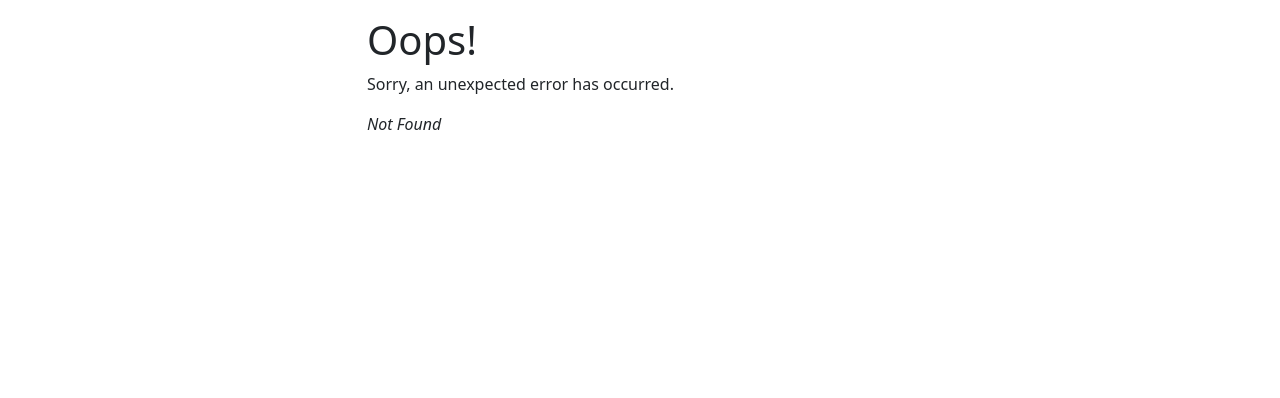
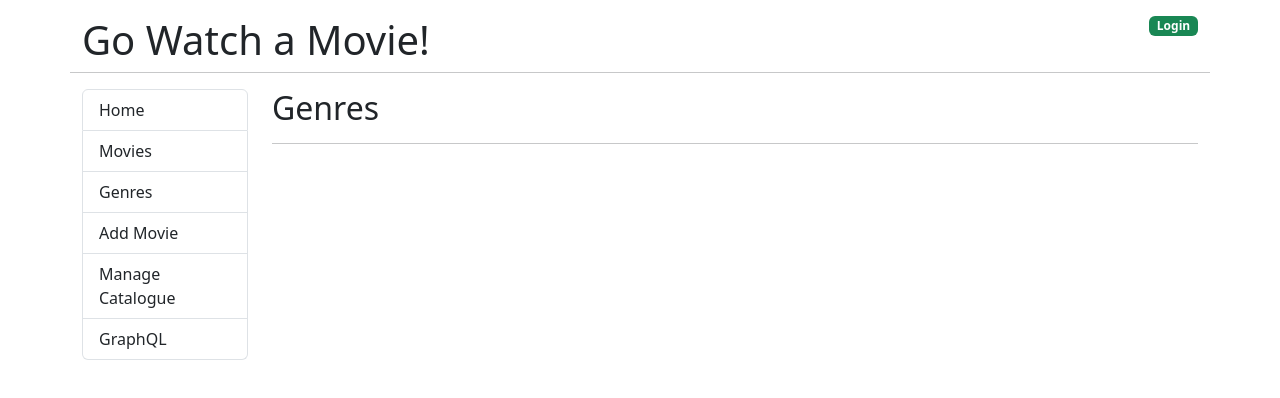
Before and after one commit to amirhasanpour/Golang-and-React.js-Movie-Platform, a React (Create React App) app in the folder go-movies-front-end/: page /genres in a window 1280 px wide. Before the commit this address had no page. Shown: the top 398 px of the page. Built offline with nearby package versions, Linux system fonts and the light colour scheme.

Commit message:
Add main components and routes

```diff
--- a/go-movies-front-end/src/App.js
+++ b/go-movies-front-end/src/App.js
@@ -1,4 +1,4 @@
-import { Outlet } from "react-router-dom";
+import { Link, Outlet } from "react-router-dom";
 
 function App() {
   return (
@@ -8,7 +8,7 @@ function App() {
           <h1 className="mt-3">Go Watch a Movie!</h1>
         </div>
         <div className="col text-end">
-          <a href="#!"><span className="badge bg-success mt-3">Login</span></a>
+          <Link to="/login"><span className="badge bg-success mt-3">Login</span></Link>
         </div>
         <hr className="mb-3"></hr>
       </div>
@@ -17,12 +17,12 @@ function App() {
         <div className="col-md-2">
           <nav>
             <div className="list-group">
-              <a href="/" className="list-group-item list-group-item-action">Home</a>
-              <a href="/movies" className="list-group-item list-group-item-action">Movies</a>
-              <a href="#!" className="list-group-item list-group-item-action">Genres</a>
-              <a href="#!" className="list-group-item list-group-item-action">Add Movie</a>
-              <a href="#!" className="list-group-item list-group-item-action">Manage Catalogue</a>
-              <a href="#!" className="list-group-item list-group-item-action">GraphQL</a>
+              <Link to="/" className="list-group-item list-group-item-action">Home</Link>
+              <Link to="/movies" className="list-group-item list-group-item-action">Movies</Link>
+              <Link to="/genres" className="list-group-item list-group-item-action">Genres</Link>
+              <Link to="/admin/movie/0" className="list-group-item list-group-item-action">Add Movie</Link>
+              <Link to="/manage-catalogue" className="list-group-item list-group-item-action">Manage Catalogue</Link>
+              <Link to="/graphql" className="list-group-item list-group-item-action">GraphQL</Link>
             </div>
           </nav>
         </div>
--- /dev/null
+++ b/go-movies-front-end/src/components/EditMovie.jsx
@@ -0,0 +1,11 @@
+const EditMovie = () => {
+
+    return (
+        <div>
+            <h2>Edit Movie</h2>
+            <hr />
+        </div>
+    )
+}
+
+export default EditMovie;
--- /dev/null
+++ b/go-movies-front-end/src/components/Genres.jsx
@@ -0,0 +1,11 @@
+const Genres = () => {
+
+    return (
+        <div>
+            <h2>Genres</h2>
+            <hr />
+        </div>
+    )
+}
+
+export default Genres;
--- /dev/null
+++ b/go-movies-front-end/src/components/GraphQL.jsx
@@ -0,0 +1,11 @@
+const GraphQL = () => {
+
+    return (
+        <div>
+            <h2>GraphQL</h2>
+            <hr />
+        </div>
+    )
+}
+
+export default GraphQL;
--- a/go-movies-front-end/src/components/Home.jsx
+++ b/go-movies-front-end/src/components/Home.jsx
@@ -1,4 +1,5 @@
 import Ticket from './../images/movie_tickets.jpg';
+import { Link } from 'react-router-dom';
 
 const Home = () => {
 
@@ -7,7 +8,9 @@ const Home = () => {
             <div className="text-center">
                 <h2>Find a movie to watch tonight!</h2>
                 <hr />
-                <img src={Ticket} alt='movie tickets'></img>
+                <Link to="/movies">
+                    <img src={Ticket} alt='movie tickets'></img>
+                </Link>
             </div>
         </>
     )
--- /dev/null
+++ b/go-movies-front-end/src/components/Login.jsx
@@ -0,0 +1,11 @@
+const Login = () => {
+
+    return (
+        <div>
+            <h2>Login</h2>
+            <hr />
+        </div>
+    )
+}
+
+export default Login;
--- /dev/null
+++ b/go-movies-front-end/src/components/ManageCatalogue.jsx
@@ -0,0 +1,11 @@
+const ManageCatalogue = () => {
+
+    return (
+        <div>
+            <h2>Manage Catalogue</h2>
+            <hr />
+        </div>
+    )
+}
+
+export default ManageCatalogue;
--- a/go-movies-front-end/src/components/Movies.jsx
+++ b/go-movies-front-end/src/components/Movies.jsx
@@ -1,12 +1,10 @@
 const Movies = () => {
 
     return (
-        <>
-            <div className="text-center">
-                <h2>Movies</h2>
-                <hr />
-            </div>
-        </>
+        <div>
+            <h2>Movies</h2>
+            <hr />
+        </div>
     )
 }
 
```
Also changed, not shown: go-movies-front-end/src/components/Movie.jsx (added, +11 -0 lines), go-movies-front-end/src/index.js (+26 -1 lines).
